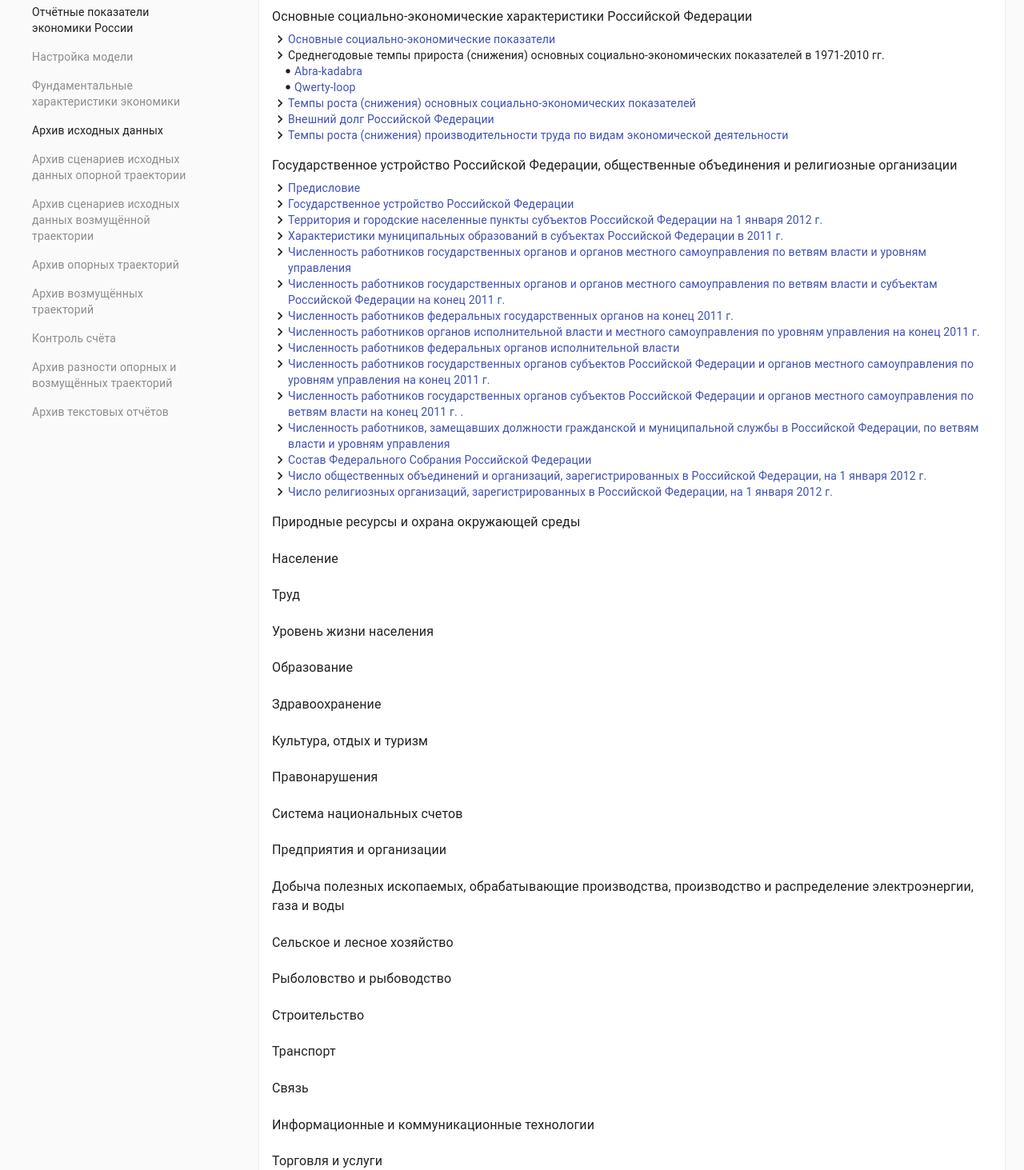
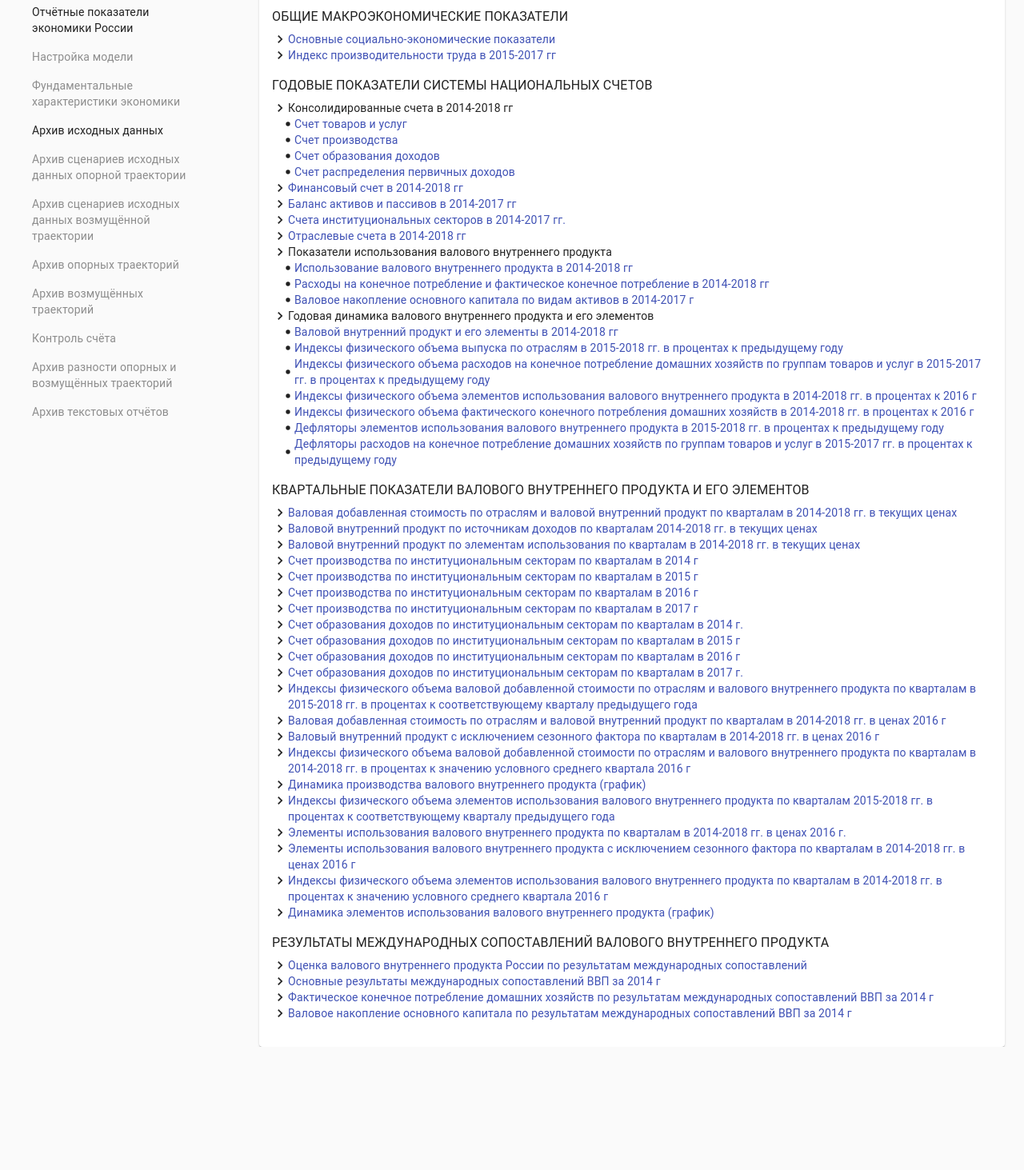
Before and after one commit to Oakerin/diplom, a React (Create React App) app in the folder front/: page /scenarios/index in a window 1280 px wide. Shown: the part 127-1590 px from the top of the page at 80% size. After the commit the page ends 1436 px from the top, so only its background shows below. Built offline with nearby package versions, Linux system fonts and the light colour scheme.

Commit message:
обновляет меню

```diff
--- a/front/src/routes/Scenarios/index.js
+++ b/front/src/routes/Scenarios/index.js
@@ -8,115 +8,237 @@ import Link from '@material-ui/core/Link';
 
 const links = [
     {
-        name: 'Основные социально-экономические характеристики Российской Федерации',
+        name: 'ОБЩИЕ МАКРОЭКОНОМИЧЕСКИЕ ПОКАЗАТЕЛИ',
         links: [
             {
                 name: 'Основные социально-экономические показатели',
-                to: '/1'
+                to: '/1-1'
             },
             {
-                name: 'Среднегодовые темпы прироста (снижения) основных социально-экономических показателей в 1971-2010 гг.',
-                to: null,
-                links: [
-                    {
-                        name: 'Abra-kadabra',
-                        to: '/1-2-1'
-                    },
-                    {
-                        name: 'Qwerty-loop',
-                        to: '/1-2-2'
-                    }
-                ]
-            },
-            {
-                name: 'Темпы роста (снижения) основных социально-экономических показателей',
-                to: '/3'
-            },
-            {
-                name: 'Внешний долг Российской Федерации',
-                to: '/4'
-            },
-            {
-                name: 'Темпы роста (снижения) производительности труда по видам экономической деятельности',
-                to: '/5'
+                name: 'Индекс производительности труда в 2015-2017 гг',
+                to: '/1-2'
             }
         ]
     },
     {
-        name: 'Государственное устройство Российской Федерации, общественные объединения и религиозные организации',
+        name: 'ГОДОВЫЕ ПОКАЗАТЕЛИ СИСТЕМЫ НАЦИОНАЛЬНЫХ СЧЕТОВ',
         links: [
-            {name: 'Предисловие', to: '/1'},
-            {name: 'Государственное устройство Российской Федерации', to: '/2'},
             {
-                name: 'Территория и городские населенные пункты cубъектов Российской Федерации на 1 января 2012 г.',
-                to: '/3'
-            },
-            {name: 'Характеристики муниципальных образований в субъектах Российской Федерации в 2011 г.', to: '/4'},
-            {
-                name: 'Численность работников государственных органов и органов местного самоуправления по ветвям власти и уровням управления',
-                to: '/5'
+                name: 'Консолидированные счета в 2014-2018 гг',
+                to: null,
+                links: [
+                    {
+                        name: ' Счет товаров и услуг',
+                        to: '/2-1-1'
+                    },
+                    {
+                        name: 'Счет производства',
+                        to: '/2-1-2'
+                    },
+                    {
+                        name: 'Счет образования доходов',
+                        to: '/2-1-3'
+                    },
+                    {
+                        name: 'Счет распределения первичных доходов',
+                        to: '/2-1-4'
+                    },
+                ]
             },
             {
-                name: 'Численность работников государственных органов и органов местного самоуправления по ветвям власти и субъектам Российской Федерации на конец 2011 г.',
-                to: '/6'
-            },
-            {name: 'Численность работников федеральных государственных органов на конец 2011 г.', to: '/7'},
-            {
-                name: 'Численность работников органов исполнительной власти и местного самоуправления по уровням управления на конец 2011 г.',
-                to: '/8'
-            },
-            {name: 'Численность работников федеральных органов исполнительной власти', to: '/9'},
-            {
-                name: 'Численность работников государственных органов субъектов Российской Федерации и органов местного самоуправления по уровням управления на конец 2011 г.',
-                to: '/10'
+                name: 'Финансовый счет в 2014-2018 гг',
+                to: '/2-2'
             },
             {
-                name: 'Численность работников государственных органов субъектов Российской Федерации и органов местного самоуправления по ветвям власти на конец 2011 г. .',
-                to: '/11'
+                name: 'Баланс активов и пассивов в 2014-2017 гг',
+                to: '/2-3'
             },
             {
-                name: 'Численность работников, замещавших должности гражданской и муниципальной службы в Российской Федерации, по ветвям власти и уровням управления',
-                to: '/12'
-            },
-            {name: 'Состав Федерального Собрания Российской Федерации', to: '/13'},
-            {
-                name: 'Число общественных объединений и организаций, зарегистрированных в Российской Федерации, на 1 января 2012 г.',
-                to: '/14'
+                name: 'Счета институциональных секторов в 2014-2017 гг.',
+                to: '/2-4'
             },
             {
-                name: 'Число религиозных организаций, зарегистрированных в Российской Федерации, на 1 января 2012 г.',
-                to: '/15'
+                name: 'Отраслевые счета в 2014-2018 гг',
+                to: '/2-5'
+            },
+            {
+                name: 'Показатели использования валового внутреннего продукта',
+                to: null,
+                links: [
+                    {
+                        name: 'Использование валового внутреннего продукта в 2014-2018 гг',
+                        to: '/2-6-1'
+                    },
+                    {
+                        name: 'Расходы на конечное потребление и фактическое конечное потребление в 2014-2018 гг',
+                        to: '/2-6-3'
+                    },
+                    {
+                        name: 'Валовое накопление основного капитала по видам активов в 2014-2017 г',
+                        to: '/2-6-10'
+                    },
+                ]
+            },
+            {
+                name: 'Годовая динамика валового внутреннего продукта и его элементов',
+                to: null,
+                links: [
+                    {
+                        name: 'Валовой внутренний продукт и его элементы в 2014-2018 гг',
+                        to: '/2-7-1'
+                    },
+                    {
+                        name: 'Индексы физического объема выпуска по отраслям в 2015-2018 гг. в процентах к предыдущему году',
+                        to: '/2-7-2'
+                    },
+                    {
+                        name: 'Индексы физического объема расходов на конечное потребление домашних хозяйств по группам товаров\n' +
+                            'и услуг в 2015-2017 гг. в процентах к предыдущему году',
+                        to: '/2-7-15'
+                    },
+                    {
+                        name: 'Индексы физического объема элементов использования валового внутреннего продукта в 2014-2018 гг.\n' +
+                            'в процентах к 2016 г',
+                        to: '/2-7-17'
+                    },
+                    {
+                        name: 'Индексы физического объема фактического конечного потребления домашних хозяйств в 2014-2018 гг.\n' +
+                            'в процентах к 2016 г',
+                        to: '/2-7-18'
+                    },
+                    {
+                        name: 'Дефляторы элементов использования валового внутреннего продукта в 2015-2018 гг.\n' +
+                            'в процентах к предыдущему году ',
+                        to: '/2-7-19'
+                    },
+                    {
+                        name: 'Дефляторы расходов на конечное потребление домашних хозяйств по группам товаров и услуг\n' +
+                        'в 2015-2017 гг. в процентах к предыдущему году',
+                        to: '/2-7-20'
+                    },
+                ]
+            },
+        ],
+    },
+    {
+        name: 'КВАРТАЛЬНЫЕ ПОКАЗАТЕЛИ ВАЛОВОГО ВНУТРЕННЕГО ПРОДУКТА И ЕГО ЭЛЕМЕНТОВ',
+        links: [
+            {
+                name: 'Валовая добавленная стоимость по отраслям и валовой внутренний продукт по кварталам в 2014-2018 гг.\n' +
+                    'в текущих ценах',
+                to: '/3-1'
+            },
+            {
+                name: 'Валовой внутренний продукт по источникам доходов по кварталам 2014-2018 гг. в текущих ценах',
+                to: '/3-2'
+            },
+            {
+                name: 'Валовой внутренний продукт по элементам использования по кварталам в 2014-2018 гг. в текущих ценах ',
+                to: '/3-3'
+            },
+            {
+                name: 'Счет производства по институциональным секторам по кварталам в 2014 г',
+                to: '/3-4'
+            },
+            {
+                name: 'Счет производства по институциональным секторам по кварталам в 2015 г',
+                to: '/3-5'
+            },
+            {
+                name: 'Счет производства по институциональным секторам по кварталам в 2016 г',
+                to: '/3-6'
+            },
+            {
+                name: 'Счет производства по институциональным секторам по кварталам в 2017 г',
+                to: '/3-7'
+            },
+            {
+                name: 'Счет образования доходов по институциональным секторам по кварталам в 2014 г.',
+                to: '/3-8'
+            },
+            {
+                name: ' Счет образования доходов по институциональным секторам по кварталам в 2015 г',
+                to: '/3-9'
+            },
+            {
+                name: 'Счет образования доходов по институциональным секторам по кварталам в 2016 г',
+                to: '/3-10'
+            },
+            {
+                name: 'Счет образования доходов по институциональным секторам по кварталам в 2017 г.',
+                to: '/3-11'
+            },
+            {
+                name: 'Индексы физического объема валовой добавленной стоимости по отраслям и валового внутреннего продукта\n' +
+                    'по кварталам в 2015-2018 гг. в процентах к соответствующему кварталу предыдущего года',
+                to: '/3-12'
+            },
+            {
+                name: 'Валовая добавленная стоимость по отраслям и валовой внутренний продукт по кварталам в 2014-2018 гг.\n' +
+                    'в ценах 2016 г',
+                to: '/3-13'
+            },
+            {
+                name: 'Валовый внутренний продукт с исключением сезонного фактора по кварталам в 2014-2018 гг.\n' +
+                    'в ценах 2016 г',
+                to: '/3-14'
+            },
+            {
+                name: 'Индексы физического объема валовой добавленной стоимости по отраслям и валового внутреннего продукта\n' +
+                    'по кварталам в 2014-2018 гг. в процентах к значению условного среднего квартала 2016 г',
+                to: '/3-15'
+            },
+            {
+                name: 'Динамика производства валового внутреннего продукта (график)',
+                to: '/3-16'
+            },
+            {
+                name: 'Индексы физического объема элементов использования валового внутреннего продукта по кварталам\n' +
+                    ' 2015-2018 гг. в процентах к соответствующему кварталу предыдущего года',
+                to: '/3-17'
+            },
+            {
+                name: 'Элементы использования валового внутреннего продукта по кварталам в 2014-2018 гг. в ценах 2016 г.',
+                to: '/3-18'
+            },
+            {
+                name: 'Элементы использования валового внутреннего продукта с исключением сезонного фактора по кварталам\n' +
+                    'в 2014-2018 гг. в ценах 2016 г',
+                to: '/3-19'
+            },
+            {
+                name: 'Индексы физического объема элементов использования валового внутреннего продукта по кварталам\n' +
+                'в 2014-2018 гг. в процентах к значению условного среднего квартала 2016 г',
+                to: '/3-20'
+            },
+            {
+                name: 'Динамика элементов использования валового внутреннего продукта (график) ',
+                to: '/3-21'
             }
         ]
     },
-    {name: 'Природные ресурсы и охрана окружающей среды', links: []},
-    {name: 'Население', links: []},
-    {name: 'Труд', links: []},
-    {name: 'Уровень жизни населения', links: []},
-    {name: 'Образование', links: []},
-    {name: 'Здравоохранение', links: []},
-    {name: 'Культура, отдых и туризм', links: []},
-    {name: 'Правонарушения', links: []},
-    {name: 'Система национальных счетов', links: []},
-    {name: 'Предприятия и организации', links: []},
     {
-        name: 'Добыча полезных ископаемых, обрабатывающие производства, производство и распределение электроэнергии, газа и воды',
-        links: []
-    },
-    {name: 'Сельское и лесное хозяйство', links: []},
-    {name: 'Рыболовство и рыбоводство', links: []},
-    {name: 'Строительство', links: []},
-    {name: 'Транспорт', links: []},
-    {name: 'Связь', links: []},
-    {name: 'Информационные и коммуникационные технологии', links: []},
-    {name: 'Торговля и услуги', links: []},
-    {name: 'Научные исследования и инновации', links: []},
-    {name: 'Финансы', links: []},
-    {name: 'Геологоразведочные работы', links: []},
-    {name: 'Инвестиции', links: []},
-    {name: 'Цены и тарифы', links: []},
-    {name: 'Внешнеэкономическая деятельность', links: []},
-    {name: 'Международные сравнения', links: []}
+        name: 'РЕЗУЛЬТАТЫ МЕЖДУНАРОДНЫХ СОПОСТАВЛЕНИЙ ВАЛОВОГО ВНУТРЕННЕГО ПРОДУКТА',
+        links: [
+            {
+                name: 'Оценка валового внутреннего продукта России по результатам международных сопоставлений',
+                to: '/4-1'
+            },
+            {
+                name: 'Основные результаты международных сопоставлений ВВП за 2014 г',
+                to: '/4-2'
+            },
+            {
+                name: 'Фактическое конечное потребление домашних хозяйств по результатам международных сопоставлений\n' +
+                    'ВВП за 2014 г',
+                to: '/4-3'
+            },
+            {
+                name: ' Валовое накопление основного капитала по результатам международных сопоставлений ВВП за 2014 г',
+                to: '/4-4'
+            }
+        ]
+    }
 ];
 
 function Scenarios() {
```
